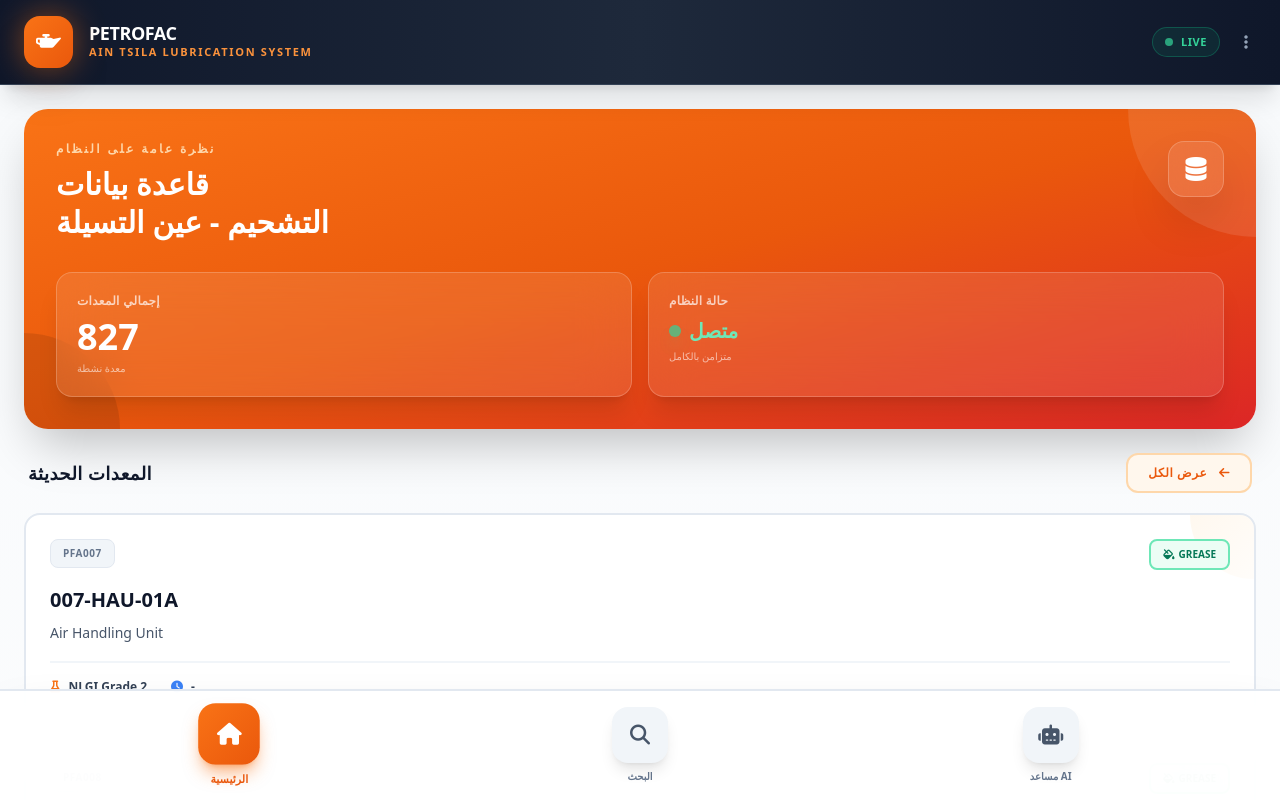
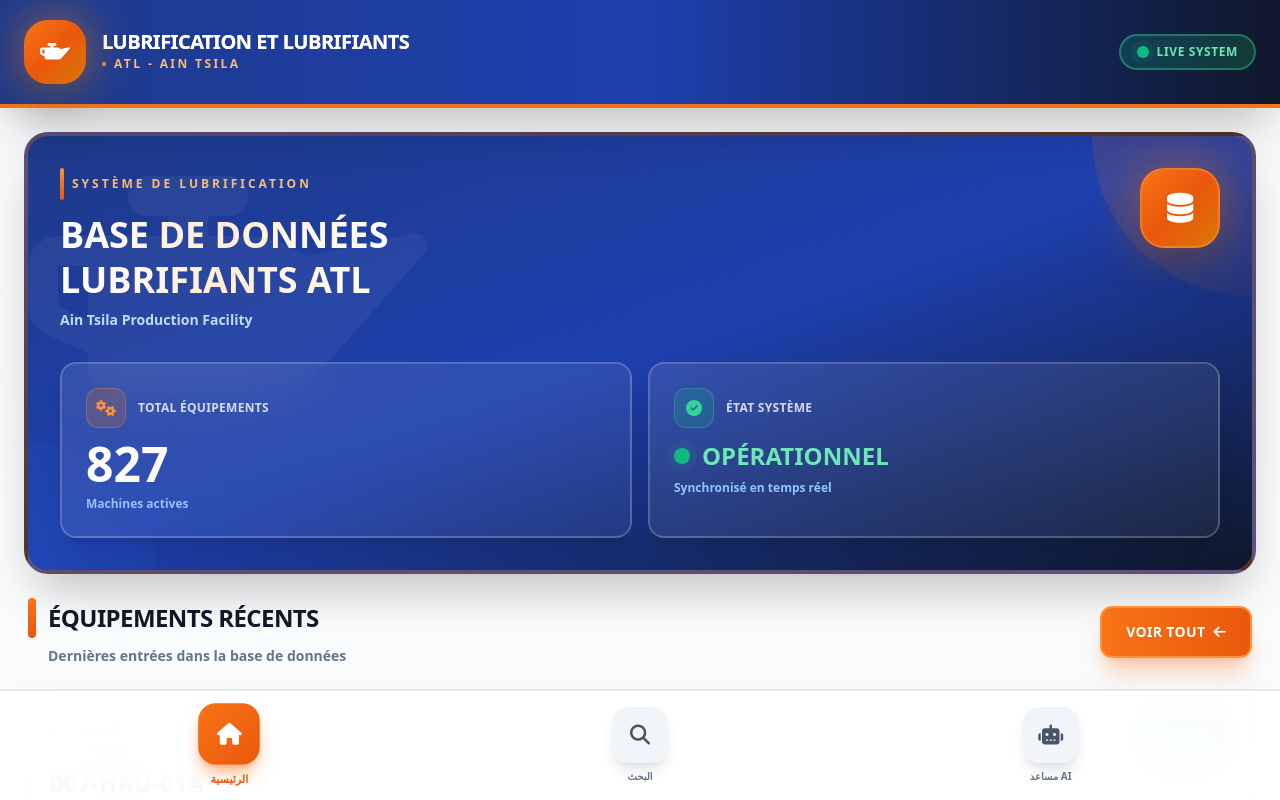
Before and after one commit to mhsoft2026-png/petrofac-lubrication, a React (Vite) app: page / in a window 1280 px wide. Built offline with nearby package versions, Linux system fonts and the light colour scheme.

Commit message:
Professional UI redesign: New branding 'LUBRIFICATION ET LUBRIFIANTS ATL', enhanced cards, French interface

```diff
--- a/App.tsx
+++ b/App.tsx
@@ -7,28 +7,31 @@
 // --- Components ---
 
 const Header: React.FC = () => (
-  <header className="bg-gradient-to-r from-slate-900 via-slate-800 to-slate-900 px-6 py-4 sticky top-0 z-50 shadow-xl border-b border-slate-700">
+  <header className="bg-gradient-to-r from-blue-900 via-blue-800 to-slate-900 px-6 py-5 sticky top-0 z-50 shadow-2xl border-b-4 border-orange-500">
     <div className="flex items-center justify-between max-w-7xl mx-auto">
       <div className="flex items-center gap-4">
-        <div className="relative">
-          <div className="absolute inset-0 bg-orange-500 blur-lg opacity-50 rounded-2xl"></div>
-          <div className="relative bg-gradient-to-br from-orange-500 to-orange-600 text-white p-3 rounded-2xl shadow-2xl">
-            <i className="fas fa-oil-can text-xl"></i>
+        <div className="relative group">
+          <div className="absolute inset-0 bg-gradient-to-br from-orange-500 to-amber-500 blur-xl opacity-60 rounded-3xl group-hover:opacity-80 transition-opacity"></div>
+          <div className="relative bg-gradient-to-br from-orange-500 via-orange-600 to-amber-600 text-white p-4 rounded-3xl shadow-2xl transform group-hover:scale-105 transition-transform">
+            <i className="fas fa-oil-can text-2xl"></i>
           </div>
         </div>
         <div>
-          <h1 className="text-lg font-black text-white leading-none tracking-tight">PETROFAC</h1>
-          <p className="text-[11px] text-orange-400 uppercase tracking-[0.15em] font-bold mt-0.5">Ain Tsila Lubrication System</p>
+          <h1 className="text-xl font-black text-white leading-none tracking-tight bg-gradient-to-r from-white to-orange-200 bg-clip-text text-transparent">LUBRIFICATION ET LUBRIFIANTS</h1>
+          <p className="text-xs text-orange-300 uppercase tracking-[0.2em] font-extrabold mt-1 flex items-center gap-2">
+            <span className="w-1 h-1 bg-orange-400 rounded-full"></span>
+            ATL - Ain Tsila
+          </p>
         </div>
       </div>
-      <div className="flex items-center gap-4">
-        <div className="flex items-center gap-2 bg-emerald-500/10 px-3 py-1.5 rounded-full border border-emerald-500/30">
-          <span className="w-2 h-2 bg-emerald-400 rounded-full animate-pulse shadow-lg shadow-emerald-400/50"></span>
-          <span className="text-[11px] font-bold text-emerald-400 uppercase tracking-wider">Live</span>
+      <div className="flex items-center gap-3">
+        <div className="flex items-center gap-2 bg-gradient-to-r from-emerald-500/20 to-green-500/20 px-4 py-2 rounded-full border-2 border-emerald-400/40 backdrop-blur-sm">
+          <span className="relative flex h-3 w-3">
+            <span className="animate-ping absolute inline-flex h-full w-full rounded-full bg-emerald-400 opacity-75"></span>
+            <span className="relative inline-flex rounded-full h-3 w-3 bg-emerald-500"></span>
+          </span>
+          <span className="text-xs font-black text-emerald-300 uppercase tracking-wider">Live System</span>
         </div>
-        <button className="text-slate-400 hover:text-white transition-colors p-2 hover:bg-white/5 rounded-lg">
-          <i className="fas fa-ellipsis-v"></i>
-        </button>
       </div>
     </div>
   </header>
@@ -43,47 +46,61 @@
   const [showFilters, setShowFilters] = React.useState(false);
 
   return (
-    <div className="px-6 py-6 bg-gradient-to-b from-slate-800 to-slate-900">
-      <div className="relative max-w-4xl mx-auto">
-        <div className="absolute inset-0 bg-gradient-to-r from-orange-500/10 to-blue-500/10 blur-2xl rounded-3xl"></div>
-        <div className="relative space-y-3">
-          <div className="flex gap-2">
-            <div className="flex-1 relative">
+    <div className="px-6 py-8 bg-gradient-to-br from-slate-50 via-white to-blue-50">
+      <div className="relative max-w-5xl mx-auto">
+        <div className="absolute inset-0 bg-gradient-to-r from-orange-400/10 via-blue-400/10 to-purple-400/10 blur-3xl rounded-3xl"></div>
+        <div className="relative space-y-4">
+          <div className="flex gap-3">
+            <div className="flex-1 relative group">
+              <div className="absolute inset-0 bg-gradient-to-r from-orange-500 to-blue-500 rounded-2xl blur opacity-20 group-hover:opacity-30 transition-opacity"></div>
               <input
                 type="text"
-                placeholder="ابحث بـ: رقم المعدة، النوع، الوصف، الماركة..."
-                className="w-full pl-12 pr-6 py-4 bg-white/95 backdrop-blur-xl rounded-2xl text-sm text-slate-900 placeholder-slate-400 focus:outline-none focus:ring-2 focus:ring-orange-500 transition-all border border-slate-200 focus:border-orange-500 shadow-lg"
+                placeholder="🔍 Rechercher: TAG, Description, Type, Marque, Grade..."
+                className="relative w-full pl-14 pr-6 py-5 bg-white/90 backdrop-blur-xl rounded-2xl text-sm text-slate-900 placeholder-slate-500 focus:outline-none focus:ring-4 focus:ring-orange-500/30 transition-all border-2 border-slate-200 focus:border-orange-500 shadow-xl font-semibold"
                 onChange={(e) => onSearch(e.target.value)}
               />
-              <div className="absolute left-4 top-1/2 -translate-y-1/2 text-orange-500">
-                <i className="fas fa-search text-lg"></i>
+              <div className="absolute left-5 top-1/2 -translate-y-1/2 text-orange-500">
+                <i className="fas fa-search text-xl"></i>
               </div>
             </div>
             <button
               onClick={() => setShowFilters(!showFilters)}
-              className={`w-14 h-14 rounded-2xl flex items-center justify-center transition-all shadow-lg ${
-                showFilters ? 'bg-orange-500 text-white' : 'bg-white text-slate-600 hover:bg-slate-50'
+              className={`w-16 h-16 rounded-2xl flex items-center justify-center transition-all shadow-xl border-2 ${
+                showFilters
+                  ? 'bg-gradient-to-br from-orange-500 to-orange-600 text-white border-orange-400 shadow-orange-500/50'
+                  : 'bg-white text-slate-700 hover:bg-slate-50 border-slate-200'
               }`}
             >
-              <i className="fas fa-sliders-h text-lg"></i>
+              <i className="fas fa-filter text-xl"></i>
             </button>
           </div>
 
           {showFilters && (
-            <div className="bg-white/95 backdrop-blur-xl rounded-2xl p-4 border border-slate-200 shadow-lg animate-in slide-in-from-top-2 duration-200">
-              <p className="text-xs font-bold text-slate-500 mb-3 uppercase">فلتر حسب النوع</p>
-              <div className="flex gap-2 flex-wrap">
-                {['الكل', 'OIL', 'GREASE'].map(type => (
+            <div className="bg-white/95 backdrop-blur-xl rounded-2xl p-5 border-2 border-slate-200 shadow-2xl animate-in slide-in-from-top-2 duration-200">
+              <div className="flex items-center justify-between mb-4">
+                <p className="text-xs font-black text-slate-600 uppercase tracking-wider flex items-center gap-2">
+                  <i className="fas fa-layer-group text-orange-500"></i>
+                  Filtrer par Type de Lubrifiant
+                </p>
+                <span className="text-xs font-bold text-slate-500 bg-slate-100 px-3 py-1 rounded-full">{resultCount} résultats</span>
+              </div>
+              <div className="flex gap-3 flex-wrap">
+                {[
+                  { type: 'الكل', label: 'Tous', icon: 'fa-th-large', color: 'slate' },
+                  { type: 'OIL', label: 'Huiles', icon: 'fa-tint', color: 'blue' },
+                  { type: 'GREASE', label: 'Graisses', icon: 'fa-fill-drip', color: 'emerald' }
+                ].map(item => (
                   <button
-                    key={type}
-                    onClick={() => onFilterChange(type)}
-                    className={`px-4 py-2 rounded-xl text-xs font-bold transition-all ${
-                      filterType === type
-                        ? 'bg-orange-500 text-white shadow-lg'
-                        : 'bg-slate-100 text-slate-600 hover:bg-slate-200'
+                    key={item.type}
+                    onClick={() => onFilterChange(item.type)}
+                    className={`flex-1 px-5 py-3 rounded-xl text-sm font-black transition-all border-2 shadow-lg ${
+                      filterType === item.type
+                        ? `bg-gradient-to-r from-${item.color}-500 to-${item.color}-600 text-white border-${item.color}-400 shadow-${item.color}-500/50 scale-105`
+                        : 'bg-slate-50 text-slate-600 border-slate-200 hover:bg-slate-100 hover:border-slate-300'
                     }`}
                   >
-                    {type === 'الكل' ? `${type} (${resultCount})` : type}
+                    <i className={`fas ${item.icon} mr-2`}></i>
+                    {item.label}
                   </button>
                 ))}
               </div>
@@ -97,37 +114,49 @@
 
 const EquipmentCard: React.FC<{ equipment: EquipmentData; onClick: (eq: EquipmentData) => void }> = React.memo(({ equipment, onClick }) => (
   <div
-    className="group bg-white rounded-2xl p-6 border-2 border-slate-200 hover:border-orange-400 active:scale-[0.98] transition-all cursor-pointer hover:shadow-xl relative overflow-hidden"
+    className="group bg-gradient-to-br from-white to-slate-50 rounded-2xl p-6 border-2 border-slate-200 hover:border-orange-500 hover:shadow-2xl hover:shadow-orange-500/20 active:scale-[0.98] transition-all duration-300 cursor-pointer relative overflow-hidden"
     onClick={() => onClick(equipment)}
   >
-    <div className="absolute top-0 right-0 w-32 h-32 bg-gradient-to-br from-orange-100 to-transparent rounded-full -mr-16 -mt-16 opacity-50"></div>
+    <div className="absolute top-0 right-0 w-40 h-40 bg-gradient-to-br from-orange-200 via-orange-100 to-transparent rounded-full -mr-20 -mt-20 opacity-30 group-hover:opacity-50 transition-opacity"></div>
+    <div className="absolute bottom-0 left-0 w-32 h-32 bg-gradient-to-tr from-blue-200 via-blue-100 to-transparent rounded-full -ml-16 -mb-16 opacity-20"></div>
+
     <div className="relative">
       <div className="flex justify-between items-start mb-4">
-        <span className="text-[10px] font-black text-slate-500 bg-slate-100 px-3 py-1.5 rounded-lg uppercase tracking-wider border border-slate-200">{equipment.package}</span>
-        <span className={`text-[10px] font-black px-3 py-1.5 rounded-lg uppercase border-2 ${
+        <div className="flex items-center gap-2">
+          <div className="w-2 h-2 bg-gradient-to-r from-orange-500 to-amber-500 rounded-full animate-pulse"></div>
+          <span className="text-[10px] font-black text-slate-600 bg-gradient-to-r from-slate-100 to-slate-50 px-3 py-1.5 rounded-xl uppercase tracking-wider border-2 border-slate-200">{equipment.package}</span>
+        </div>
+        <span className={`text-[10px] font-black px-4 py-2 rounded-xl uppercase border-2 shadow-lg ${
           equipment.type === LubricantType.OIL
-            ? 'bg-blue-50 text-blue-700 border-blue-300'
-            : 'bg-emerald-50 text-emerald-700 border-emerald-300'
+            ? 'bg-gradient-to-r from-blue-500 to-blue-600 text-white border-blue-400 shadow-blue-500/30'
+            : 'bg-gradient-to-r from-emerald-500 to-green-600 text-white border-emerald-400 shadow-emerald-500/30'
         }`}>
-          <i className={`fas ${equipment.type === LubricantType.OIL ? 'fa-tint' : 'fa-fill-drip'} mr-1`}></i>
+          <i className={`fas ${equipment.type === LubricantType.OIL ? 'fa-tint' : 'fa-fill-drip'} mr-1.5`}></i>
           {equipment.type}
         </span>
       </div>
-      <h3 className="text-xl font-black text-slate-900 mb-2 group-hover:text-orange-600 transition-colors">{equipment.tagNo}</h3>
-      <p className="text-sm text-slate-600 line-clamp-2 mb-4 leading-relaxed font-medium">{equipment.description}</p>
-      <div className="flex items-center gap-6 text-xs text-slate-600 font-bold border-t-2 border-slate-100 pt-4">
-        <div className="flex items-center gap-2">
-          <i className="fas fa-flask text-orange-500"></i>
-          <span className="text-slate-700">{equipment.grade}</span>
+
+      <div className="mb-4">
+        <h3 className="text-2xl font-black text-slate-900 mb-2 group-hover:text-orange-600 transition-colors bg-gradient-to-r from-slate-900 to-slate-700 bg-clip-text">{equipment.tagNo}</h3>
+        <p className="text-sm text-slate-600 line-clamp-2 leading-relaxed font-semibold">{equipment.description}</p>
+      </div>
+
+      <div className="flex items-center gap-6 text-xs font-bold border-t-2 border-slate-200 pt-4 mt-4">
+        <div className="flex items-center gap-2 bg-orange-50 px-3 py-2 rounded-xl border border-orange-200">
+          <i className="fas fa-flask text-orange-600"></i>
+          <span className="text-slate-800">{equipment.grade}</span>
         </div>
-        <div className="flex items-center gap-2">
-          <i className="fas fa-clock text-blue-500"></i>
-          <span className="text-slate-700">{equipment.replacementInterval || 'On Analysis'}</span>
+        <div className="flex items-center gap-2 bg-blue-50 px-3 py-2 rounded-xl border border-blue-200">
+          <i className="fas fa-clock text-blue-600"></i>
+          <span className="text-slate-800">{equipment.replacementInterval || 'On Analysis'}</span>
         </div>
       </div>
     </div>
-    <div className="absolute bottom-4 right-4 opacity-0 group-hover:opacity-100 transition-opacity">
-      <i className="fas fa-arrow-right text-orange-500 text-xl"></i>
+
+    <div className="absolute bottom-4 right-4 opacity-0 group-hover:opacity-100 transition-all duration-300 transform group-hover:translate-x-1">
+      <div className="bg-orange-500 text-white p-3 rounded-xl shadow-lg">
+        <i className="fas fa-arrow-right text-lg"></i>
+      </div>
     </div>
   </div>
 ));
@@ -358,45 +387,80 @@
       case 'dashboard':
         return (
           <div className="p-6 space-y-6 bg-gradient-to-b from-slate-50 to-white min-h-screen">
-            <div className="bg-gradient-to-br from-orange-500 via-orange-600 to-red-600 rounded-3xl p-8 text-white shadow-2xl relative overflow-hidden">
-              <div className="absolute top-0 right-0 w-64 h-64 bg-white/10 rounded-full -mr-32 -mt-32"></div>
-              <div className="absolute bottom-0 left-0 w-48 h-48 bg-black/10 rounded-full -ml-24 -mb-24"></div>
+            <div className="bg-gradient-to-br from-blue-900 via-blue-800 to-slate-900 rounded-3xl p-8 text-white shadow-2xl relative overflow-hidden border-4 border-orange-500/30">
+              <div className="absolute top-0 right-0 w-80 h-80 bg-gradient-to-br from-orange-500/20 to-transparent rounded-full -mr-40 -mt-40"></div>
+              <div className="absolute bottom-0 left-0 w-64 h-64 bg-gradient-to-tr from-blue-500/20 to-transparent rounded-full -ml-32 -mb-32"></div>
+              <div className="absolute top-1/2 left-1/2 -translate-x-1/2 -translate-y-1/2 w-full h-full">
+                <div className="absolute inset-0 opacity-5">
+                  <i className="fas fa-oil-can text-[20rem] text-white"></i>
+                </div>
+              </div>
+
               <div className="relative z-10">
                 <div className="flex justify-between items-start mb-8">
                   <div>
-                    <p className="text-xs font-black uppercase tracking-[0.2em] text-orange-200 mb-2">نظرة عامة على النظام</p>
-                    <h2 className="text-3xl font-black leading-tight">قاعدة بيانات<br/>التشحيم - عين التسيلة</h2>
+                    <div className="flex items-center gap-2 mb-3">
+                      <div className="w-1 h-8 bg-gradient-to-b from-orange-400 to-orange-600 rounded-full"></div>
+                      <p className="text-xs font-black uppercase tracking-[0.25em] text-orange-300">Système de Lubrification</p>
+                    </div>
+                    <h2 className="text-4xl font-black leading-tight bg-gradient-to-r from-white via-orange-100 to-white bg-clip-text text-transparent">BASE DE DONNÉES<br/>LUBRIFIANTS ATL</h2>
+                    <p className="text-sm text-blue-200 mt-2 font-bold">Ain Tsila Production Facility</p>
                   </div>
-                  <div className="w-14 h-14 bg-white/10 backdrop-blur-xl rounded-2xl flex items-center justify-center border border-white/20 shadow-2xl">
-                    <i className="fas fa-database text-2xl"></i>
+                  <div className="relative">
+                    <div className="absolute inset-0 bg-gradient-to-br from-orange-500 to-amber-600 blur-xl opacity-50"></div>
+                    <div className="relative w-20 h-20 bg-gradient-to-br from-orange-500 via-orange-600 to-amber-600 backdrop-blur-xl rounded-3xl flex items-center justify-center border-2 border-orange-400/50 shadow-2xl transform hover:scale-110 transition-transform">
+                      <i className="fas fa-database text-3xl"></i>
+                    </div>
                   </div>
                 </div>
+
                 <div className="grid grid-cols-2 gap-4">
-                  <div className="bg-white/10 backdrop-blur-xl p-5 rounded-2xl border border-white/20 shadow-xl">
-                    <p className="text-xs text-white/70 mb-2 font-bold uppercase tracking-wide">إجمالي المعدات</p>
-                    <p className="text-4xl font-black">{EQUIPMENT_DATABASE.length}</p>
-                    <p className="text-[10px] text-white/60 mt-1">معدة نشطة</p>
+                  <div className="bg-gradient-to-br from-white/10 to-white/5 backdrop-blur-xl p-6 rounded-2xl border-2 border-white/20 shadow-xl hover:border-orange-400/50 transition-all group">
+                    <div className="flex items-center gap-3 mb-3">
+                      <div className="w-10 h-10 bg-orange-500/20 rounded-xl flex items-center justify-center border border-orange-400/30">
+                        <i className="fas fa-cogs text-orange-400"></i>
+                      </div>
+                      <p className="text-xs text-white/80 font-black uppercase tracking-wide">Total Équipements</p>
+                    </div>
+                    <p className="text-5xl font-black bg-gradient-to-r from-white to-orange-200 bg-clip-text text-transparent">{EQUIPMENT_DATABASE.length}</p>
+                    <p className="text-xs text-blue-300 mt-2 font-bold">Machines actives</p>
                   </div>
-                  <div className="bg-white/10 backdrop-blur-xl p-5 rounded-2xl border border-white/20 shadow-xl">
-                    <p className="text-xs text-white/70 mb-2 font-bold uppercase tracking-wide">حالة النظام</p>
-                    <div className="flex items-center gap-2 mt-1">
-                      <span className="w-3 h-3 bg-emerald-400 rounded-full animate-pulse shadow-lg shadow-emerald-400/50"></span>
-                      <p className="text-xl font-black text-emerald-300">متصل</p>
+
+                  <div className="bg-gradient-to-br from-white/10 to-white/5 backdrop-blur-xl p-6 rounded-2xl border-2 border-white/20 shadow-xl hover:border-emerald-400/50 transition-all group">
+                    <div className="flex items-center gap-3 mb-3">
+                      <div className="w-10 h-10 bg-emerald-500/20 rounded-xl flex items-center justify-center border border-emerald-400/30">
+                        <i className="fas fa-check-circle text-emerald-400"></i>
+                      </div>
+                      <p className="text-xs text-white/80 font-black uppercase tracking-wide">État Système</p>
                     </div>
-                    <p className="text-[10px] text-white/60 mt-1">متزامن بالكامل</p>
+                    <div className="flex items-center gap-3 mb-2">
+                      <span className="relative flex h-4 w-4">
+                        <span className="animate-ping absolute inline-flex h-full w-full rounded-full bg-emerald-400 opacity-75"></span>
+                        <span className="relative inline-flex rounded-full h-4 w-4 bg-emerald-500"></span>
+                      </span>
+                      <p className="text-2xl font-black text-emerald-300">OPÉRATIONNEL</p>
+                    </div>
+                    <p className="text-xs text-blue-300 font-bold">Synchronisé en temps réel</p>
                   </div>
                 </div>
               </div>
             </div>
 
             <section className="relative">
-              <div className="flex items-center justify-between mb-5 px-1">
-                <h3 className="text-lg font-black text-slate-900 uppercase tracking-wide">المعدات الحديثة</h3>
-                <button onClick={() => setCurrentView('search')} className="text-xs font-bold text-orange-600 bg-orange-50 px-5 py-2.5 rounded-xl uppercase tracking-wider hover:bg-orange-100 transition-all border-2 border-orange-200">
-                  عرض الكل <i className="fas fa-arrow-left ml-2"></i>
+              <div className="flex items-center justify-between mb-6 px-1">
+                <div>
+                  <h3 className="text-2xl font-black text-slate-900 uppercase tracking-tight flex items-center gap-3">
+                    <div className="w-2 h-10 bg-gradient-to-b from-orange-500 to-orange-600 rounded-full"></div>
+                    Équipements Récents
+                  </h3>
+                  <p className="text-sm text-slate-500 font-semibold mt-2 ml-5">Dernières entrées dans la base de données</p>
+                </div>
+                <button onClick={() => setCurrentView('search')} className="group flex items-center gap-2 text-sm font-black text-white bg-gradient-to-r from-orange-500 to-orange-600 px-6 py-3.5 rounded-xl uppercase tracking-wide hover:from-orange-600 hover:to-orange-700 transition-all border-2 border-orange-400 shadow-xl shadow-orange-500/30 hover:shadow-2xl hover:shadow-orange-500/50">
+                  Voir Tout
+                  <i className="fas fa-arrow-left group-hover:translate-x-1 transition-transform"></i>
                 </button>
               </div>
-              <div className="space-y-4">
+              <div className="space-y-5">
                 {EQUIPMENT_DATABASE.slice(0, 6).map(eq => (
                   <EquipmentCard key={eq.id} equipment={eq} onClick={setSelectedEquipment} />
                 ))}
```
